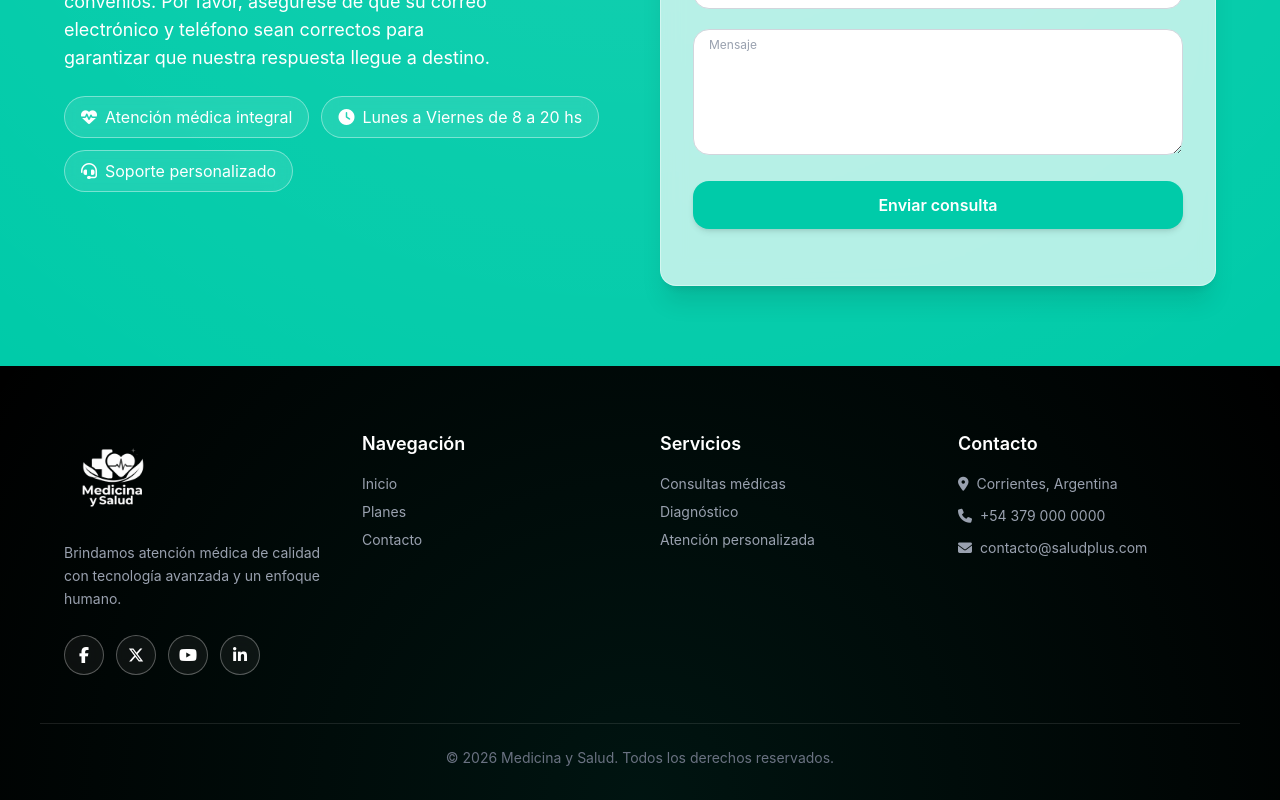
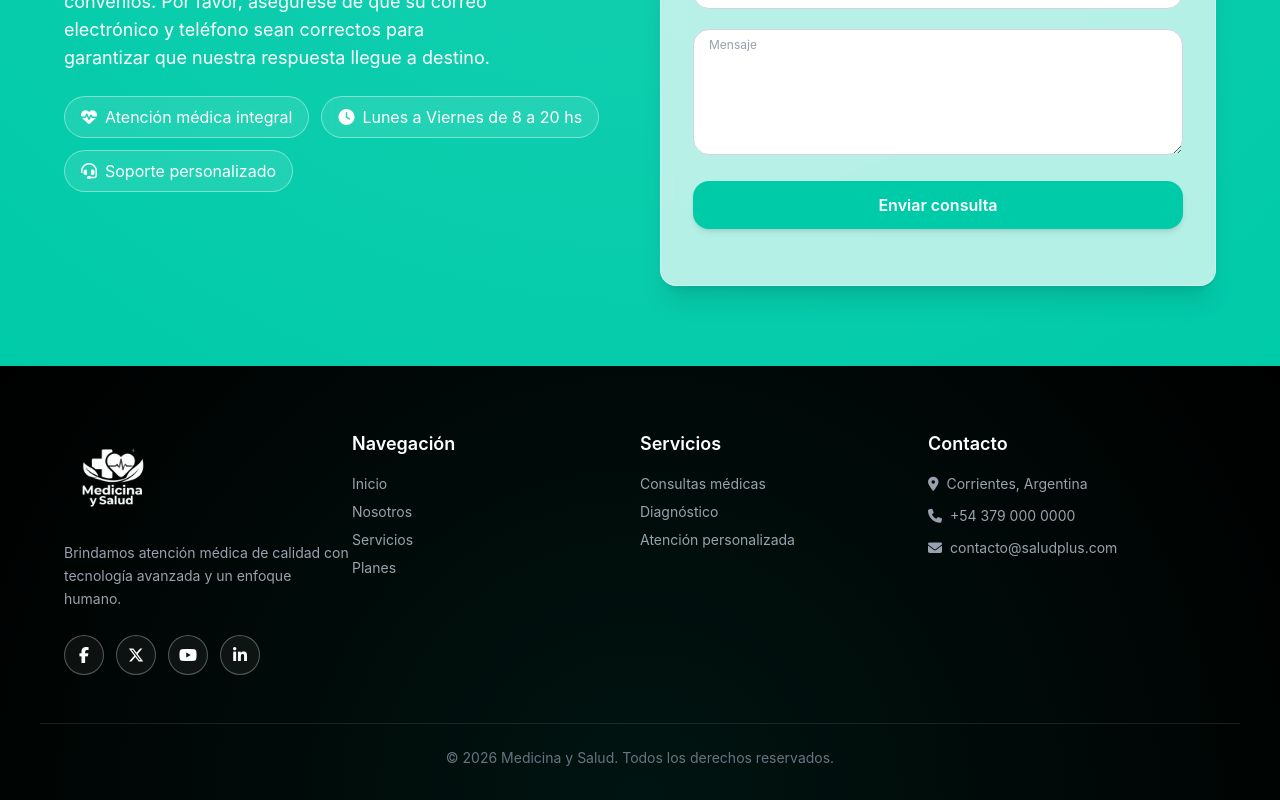
Before and after one commit to diego939/medicina-y-salud-frontend-angular, an Angular app: page /inicio in a window 1280 px wide. Shown: the part 3464-4264 px from the top of the page. Built offline with nearby package versions, Linux system fonts and the light colour scheme.

Commit message:
fix change space for m

```diff
--- a/src/app/layout/footer/footer.component.html
+++ b/src/app/layout/footer/footer.component.html
@@ -3,10 +3,10 @@
     <!-- Glow decorativo -->
     <div class="absolute inset-0 opacity-10 bg-[radial-gradient(circle_at_bottom,#00cba9,transparent)]"></div>
 
-    <div class="max-w-6xl mx-auto grid gap-10 sm:grid-cols-2 lg:grid-cols-4 relative z-10">
+    <div class="max-w-6xl mx-auto grid sm:grid-cols-2 lg:grid-cols-4 relative z-10">
 
         <!-- Marca -->
-        <div data-aos="fade-up">
+        <div class="mb-10 sm:mb-10 lg:mb-0" data-aos="fade-up">
             <h2 class="text-2xl font-bold mb-4 text-[#00cba9]">
                 <img src="assets/icon/icono blanco fondo transparente.png" alt="SaludPlus" class="w-24">
             </h2>
@@ -16,8 +16,8 @@
             </p>
 
             <!-- Redes sociales -->
-            <div class="flex gap-3 font-bold">
-                <span *ngFor="let red of redes">
+            <div class="flex font-bold">
+                <span *ngFor="let red of redes" class="mr-3">
                     <a href="{{red.link}}"
                        class="flex items-center justify-center w-10 h-10
                        text-white border border-white/30 rounded-full
@@ -32,22 +32,38 @@
         </div>
 
         <!-- Navegación -->
-        <div data-aos="fade-up" data-aos-delay="100">
+        <div class="mb-10 sm:mb-10 lg:mb-0" data-aos="fade-up" data-aos-delay="100">
             <h3 class="text-lg font-semibold mb-4">Navegación</h3>
-            <ul class="space-y-2 text-gray-400 text-sm">
-                <li><a routerLink="/" class="hover:text-[#00cba9] transition">Inicio</a></li>
-                <li><a routerLink="/planes" class="hover:text-[#00cba9] transition">Planes</a></li>
-                <li><a routerLink="/contacto" class="hover:text-[#00cba9] transition">Contacto</a></li>
+            <ul class="text-gray-400 text-sm">
+                <li class="mb-2 cursor-pointer">
+                    <a routerLink="/inicio" class="hover:text-[#00cba9] transition">Inicio</a>
+                </li>
+                <li class="mb-2 cursor-pointer">
+                    <a routerLink="/nosotros" class="hover:text-[#00cba9] transition">Nosotros</a>
+                </li>
+                <li class="mb-2 cursor-pointer">
+                    <a routerLink="/servicios" class="hover:text-[#00cba9] transition">Servicios</a>
+                </li>
+                <li class="mb-2 cursor-pointer">
+                    <a routerLink="/planes" class="hover:text-[#00cba9] transition">Planes</a>
+                </li>
+
             </ul>
         </div>
 
         <!-- Servicios -->
-        <div data-aos="fade-up" data-aos-delay="200">
+        <div class="mb-10 sm:mb-10 lg:mb-0" data-aos="fade-up" data-aos-delay="200">
             <h3 class="text-lg font-semibold mb-4">Servicios</h3>
-            <ul class="space-y-2 text-gray-400 text-sm">
-                <li class="hover:text-[#00cba9] transition cursor-pointer">Consultas médicas</li>
-                <li class="hover:text-[#00cba9] transition cursor-pointer">Diagnóstico</li>
-                <li class="hover:text-[#00cba9] transition cursor-pointer">Atención personalizada</li>
+            <ul class="text-gray-400 text-sm">
+                <li class="mb-2 hover:text-[#00cba9] transition cursor-pointer">
+                    Consultas médicas
+                </li>
+                <li class="mb-2 hover:text-[#00cba9] transition cursor-pointer">
+                    Diagnóstico
+                </li>
+                <li class="hover:text-[#00cba9] transition cursor-pointer">
+                    Atención personalizada
+                </li>
             </ul>
         </div>
 
@@ -55,20 +71,20 @@
         <div data-aos="fade-up" data-aos-delay="300">
             <h3 class="text-lg font-semibold mb-4">Contacto</h3>
 
-            <ul class="space-y-3 text-gray-400 text-sm">
+            <ul class="text-gray-400 text-sm">
 
-                <li class="flex items-center gap-2 hover:text-[#00cba9] transition">
-                    <i class="fa-solid fa-location-dot"></i>
+                <li class="flex items-center mb-3 hover:text-[#00cba9] transition">
+                    <i class="fa-solid fa-location-dot mr-2"></i>
                     Corrientes, Argentina
                 </li>
 
-                <li class="flex items-center gap-2 hover:text-[#00cba9] transition">
-                    <i class="fa-solid fa-phone"></i>
+                <li class="flex items-center mb-3 hover:text-[#00cba9] transition">
+                    <i class="fa-solid fa-phone mr-2"></i>
                     +54 379 000 0000
                 </li>
 
-                <li class="flex items-center gap-2 hover:text-[#00cba9] transition">
-                    <i class="fa-solid fa-envelope"></i>
+                <li class="flex items-center hover:text-[#00cba9] transition">
+                    <i class="fa-solid fa-envelope mr-2"></i>
                     {{email}}
                 </li>
 
--- a/src/app/layout/footer/footer.component.ts
+++ b/src/app/layout/footer/footer.component.ts
@@ -1,10 +1,11 @@
 import { CommonModule } from '@angular/common';
 import { Component } from '@angular/core';
+import { RouterModule } from '@angular/router';
 
 @Component({
   selector: 'app-footer',
   standalone: true,
-  imports: [CommonModule],
+  imports: [CommonModule, RouterModule],
   templateUrl: './footer.component.html',
   styleUrl: './footer.component.css'
 })
```
